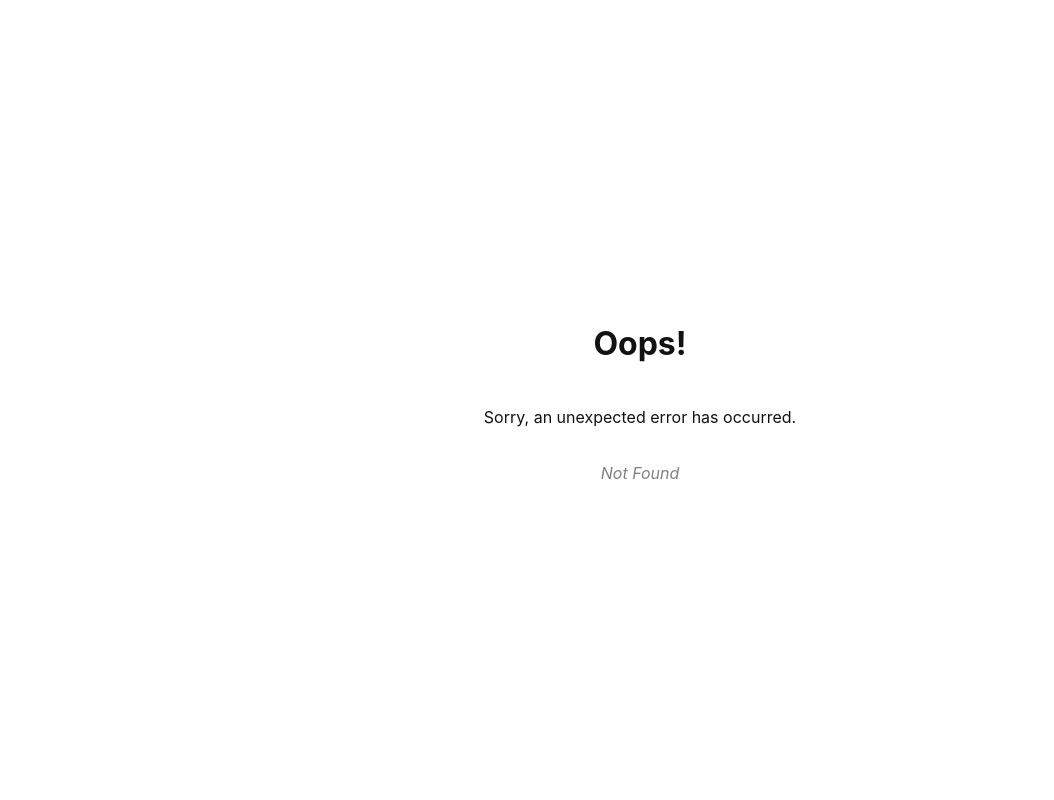
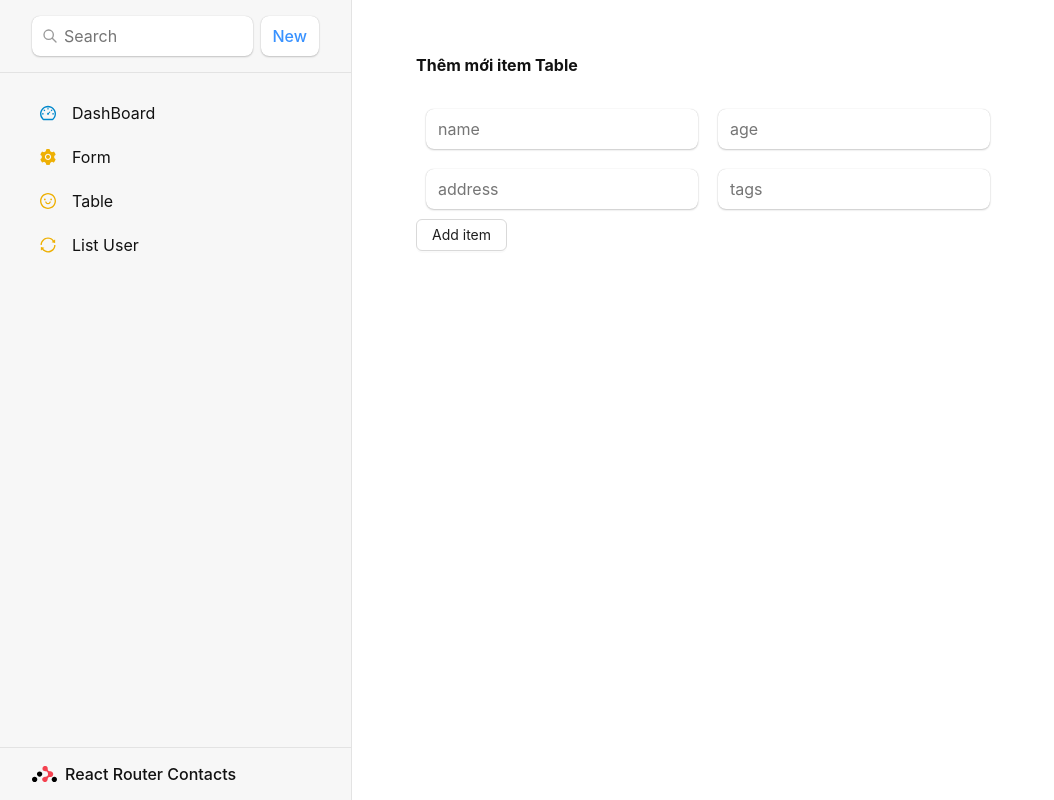
Before and after one commit to vuvantienhd96/simple35, a React (Vite) app: page /addItemTable in a window 1280 px wide. Before the commit this address had no page. Shown: the whole page, without its empty margins (0-1054 px from the left). Built offline with nearby package versions, Linux system fonts and the light colour scheme.

Commit message:
add post

```diff
--- a/src/main.jsx
+++ b/src/main.jsx
@@ -10,6 +10,7 @@ import Root from './routes/root.jsx';
 import ErrorPage from './error-page.jsx';
 import { Dasboard } from './components/DashBoard';
 import TableCp from './tables/Table.jsx';
+import AddItemTable from './tables/AddItemTable';
 
 const router = createBrowserRouter([
   {
@@ -30,6 +31,10 @@ const router = createBrowserRouter([
         element: <TableCp />
       },
       {
+        path: "addItemTable",
+        element: <AddItemTable />
+      },
+      {
         path: "err",
         element: <>errr</>,
       },
--- /dev/null
+++ b/src/tables/AddItemTable.jsx
@@ -0,0 +1,36 @@
+import { Button } from "antd";
+import { useRef } from "react";
+import "./EditTable.css";
+
+const AddItemTable = () => {
+
+    // khai bao tham chieu
+    const nameRef = useRef('');
+    const ageRef = useRef('');
+    const addReRef = useRef('');
+    const tagsRef = useRef('');
+
+    const addItem = () => {
+        const result = {
+            name: nameRef.current.value,
+            age: ageRef.current.value,
+            address: addReRef.current.value,
+            tags: tagsRef.current.value,
+        }
+        // get item
+        console.log(result, "========");
+    }
+
+    return <>
+        <h4>Thêm mới item Table</h4>
+        <div className='styleInput'>
+            <input ref={nameRef} name="name" placeholder='name' />
+            <input ref={ageRef} name="age" placeholder='age' />
+            <input ref={addReRef} name="address" placeholder='address' />
+            <input ref={tagsRef} name="tags" placeholder='tags' />
+        </div>
+        <Button onClick={() => addItem()}>Add item</Button>
+    </>
+}
+
+export default AddItemTable;
--- a/src/tables/Table.jsx
+++ b/src/tables/Table.jsx
@@ -7,6 +7,7 @@ import axios from 'axios';
 import { ExclamationCircleFilled } from '@ant-design/icons';
 import { Button, Modal } from 'antd';
 import EditTable from './EditTable';
+import { NavLink } from "react-router-dom";
 
 
 const { confirm } = Modal;
@@ -148,12 +149,19 @@ const TableCp = () => {
         }).then(res => apiCall());
     }
 
+    const redirectAddItem = () => {
+
+    }
+
     return <>
         <div>
             <h4>Danh sách sản phẩm </h4>
-            <Tag color={'blue'} onClick={() => console.log('them moi')}>
-                Thêm mới
-            </Tag>
+            <NavLink to="/addItemTable">
+                <Tag color={'blue'}>
+                    Thêm mới
+                </Tag>
+            </NavLink>
+
         </div>
         {data.length > 0 && <Table
             columns={columns}
```
